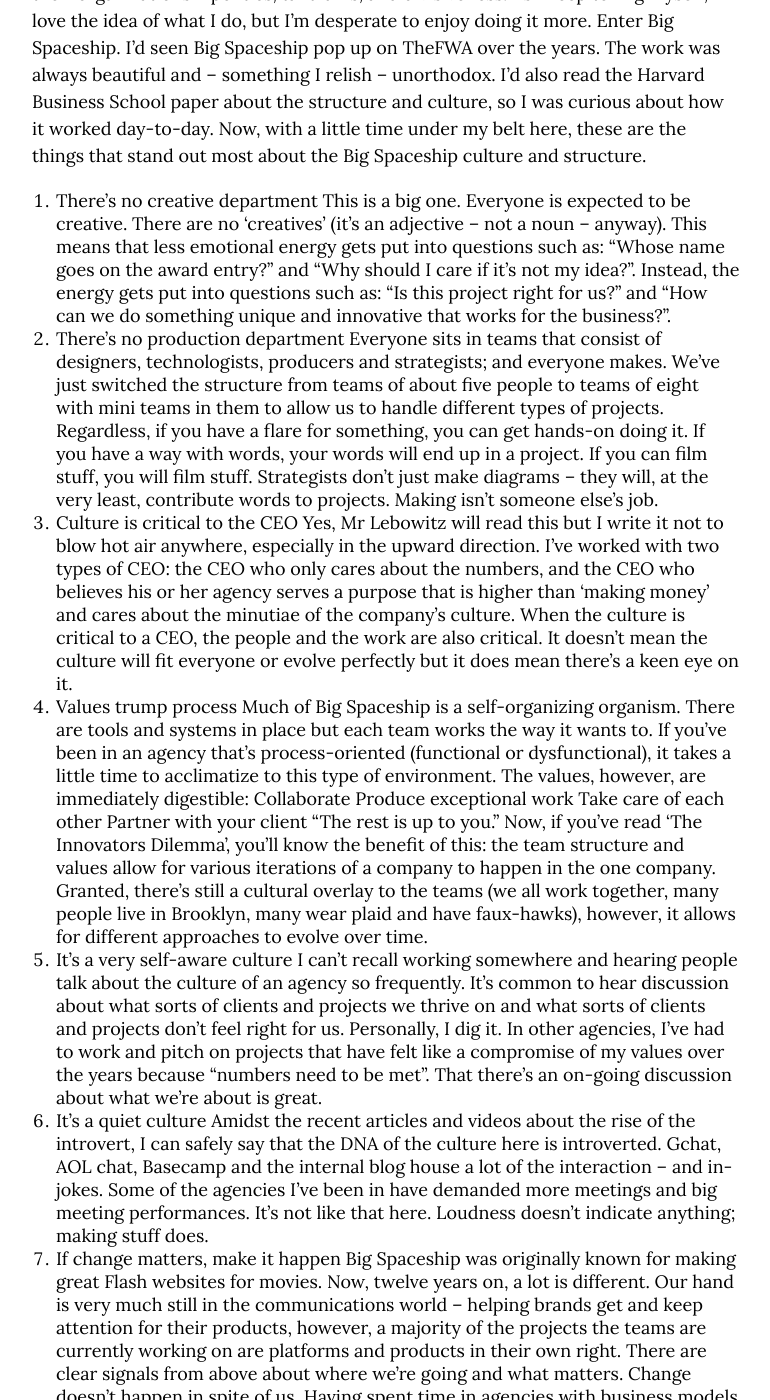
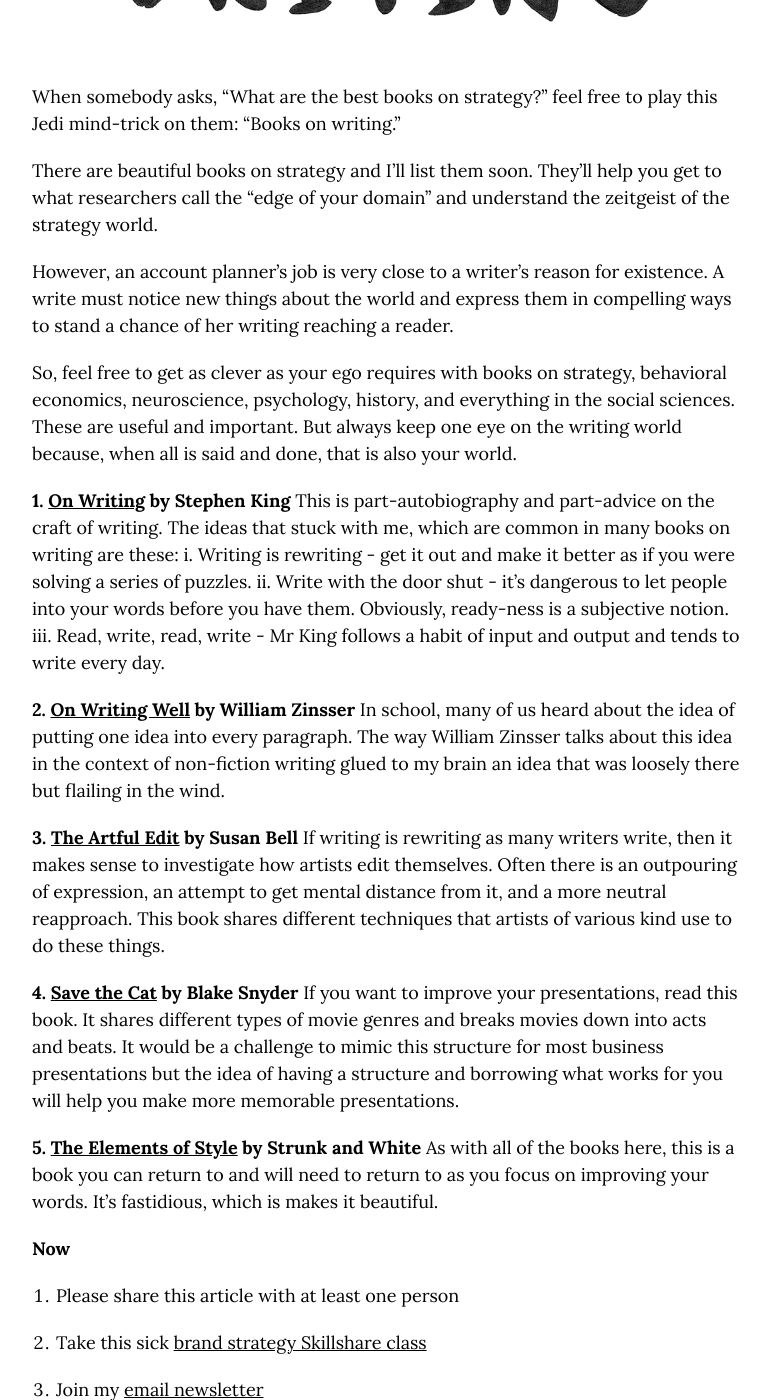
Before and after one commit to markhpollard/markhpollard.github.io, a Jekyll site: the page built from _resources/test-2.md, in a window 1280 px wide and 1400 px high, scrolled down 844 px. Shown: the whole window, without its empty margins (254-1024 px from the left). Built offline with Jekyll 4.4.1, drawn with Linux system fonts in a browser that asks for light colours; nearby versions of some CDN libraries; some of the changed text lies outside the part shown.

Commit message:
Updated Test 2

```diff
--- a/_resources/test-2.md
+++ b/_resources/test-2.md
@@ -1,37 +1,57 @@
 ---
-title: PDF Glossary
-permalink: "/resource-2"
+title: A strategist's guide to books on writing
+permalink: "/strategy-books-on-writing"
+categories:
+- strategy books
+- writing books
+- book on strategy
+- books on writing
 tags:
 - Writing
+summary: The best books on strategy are books on writing. And here are some of the
+  best books on writing.
+image: https://cdn-images-1.medium.com/max/800/1*DNocd6MVtdcU1PH5nEIVSA.jpeg
+description:
+pubdate: September 2018
 layout: article
-description: When you start a new job, you’re an outsider.
-pubdate: March 2014
-image: https://cdn-images-1.medium.com/max/800/1*DNocd6MVtdcU1PH5nEIVSA.jpeg
 ---
 
-When you start a new job, you’re an outsider. It’s just how it is. And the thing about being an outsider is that you have to size up situations quickly to work out how to be a little… well, less on the outside. Is the culture you’re entering incredibly hierarchical and dogmatic? Is it a wild free-for-all? Is bad behavior tolerated – or, even, encouraged? Are there social and intellectual pecking orders within departments? Do departments themselves sit in a pecking order? What’s the attitude toward long hours? The list goes on. But, as time passes, the answers reveal themselves and you either like them or you become an outsider somewhere else.
-In January 2012, I joined Big Spaceship after stints at Saatchi & Saatchi NY, McCann Sydney and Leo Burnett. Prior to those agencies, I worked in a dot-com, in independent digital agencies as well as digital departments inside multinational ad agencies, and I’d run my own magazine. I’ve lived in thriving cultures, incredibly toxic cultures, and some in-between. Each experience has left a bit of itself in me, but having moved to New York last year, my observations about culture intensified – not only was I was moving to a new country, I was moving into a new business culture.
-I moved from Australia to make stuff – not to sit in meetings, not to deal with bureaucracy, and not to pander to the unspoken Ponzi schemes that exist in the ad industry. I’m tired of the bad behavior that many agencies allow to fester in their organizations – politics, tantrums, and divisiveness. As I keep telling myself, I love the idea of what I do, but I’m desperate to enjoy doing it more. Enter Big Spaceship.
-I’d seen Big Spaceship pop up on TheFWA over the years. The work was always beautiful and – something I relish – unorthodox. I’d also read the Harvard Business School paper about the structure and culture, so I was curious about how it worked day-to-day. Now, with a little time under my belt here, these are the things that stand out most about the Big Spaceship culture and structure.
-1. There’s no creative department
-This is a big one. Everyone is expected to be creative. There are no ‘creatives’ (it’s an adjective – not a noun – anyway). This means that less emotional energy gets put into questions such as: “Whose name goes on the award entry?” and “Why should I care if it’s not my idea?”. Instead, the energy gets put into questions such as: “Is this project right for us?” and “How can we do something unique and innovative that works for the business?”.
-2. There’s no production department
-Everyone sits in teams that consist of designers, technologists, producers and strategists; and everyone makes. We’ve just switched the structure from teams of about five people to teams of eight with mini teams in them to allow us to handle different types of projects. Regardless, if you have a flare for something, you can get hands-on doing it. If you have a way with words, your words will end up in a project. If you can film stuff, you will film stuff. Strategists don’t just make diagrams – they will, at the very least, contribute words to projects. Making isn’t someone else’s job.
-3. Culture is critical to the CEO
-Yes, Mr Lebowitz will read this but I write it not to blow hot air anywhere, especially in the upward direction. I’ve worked with two types of CEO: the CEO who only cares about the numbers, and the CEO who believes his or her agency serves a purpose that is higher than ‘making money’ and cares about the minutiae of the company’s culture. When the culture is critical to a CEO, the people and the work are also critical. It doesn’t mean the culture will fit everyone or evolve perfectly but it does mean there’s a keen eye on it.
-4. Values trump process
-Much of Big Spaceship is a self-organizing organism. There are tools and systems in place but each team works the way it wants to. If you’ve been in an agency that’s process-oriented (functional or dysfunctional), it takes a little time to acclimatize to this type of environment. The values, however, are immediately digestible:
-Collaborate
-Produce exceptional work
-Take care of each other
-Partner with your client
-“The rest is up to you.”
-Now, if you’ve read ‘The Innovators Dilemma’, you’ll know the benefit of this: the team structure and values allow for various iterations of a company to happen in the one company. Granted, there’s still a cultural overlay to the teams (we all work together, many people live in Brooklyn, many wear plaid and have faux-hawks), however, it allows for different approaches to evolve over time.
-5. It’s a very self-aware culture
-I can’t recall working somewhere and hearing people talk about the culture of an agency so frequently. It’s common to hear discussion about what sorts of clients and projects we thrive on and what sorts of clients and projects don’t feel right for us. Personally, I dig it. In other agencies, I’ve had to work and pitch on projects that have felt like a compromise of my values over the years because “numbers need to be met”. That there’s an on-going discussion about what we’re about is great.
-6. It’s a quiet culture
-Amidst the recent articles and videos about the rise of the introvert, I can safely say that the DNA of the culture here is introverted. Gchat, AOL chat, Basecamp and the internal blog house a lot of the interaction – and in-jokes. Some of the agencies I’ve been in have demanded more meetings and big meeting performances. It’s not like that here. Loudness doesn’t indicate anything; making stuff does.
-7. If change matters, make it happen
-Big Spaceship was originally known for making great Flash websites for movies. Now, twelve years on, a lot is different. Our hand is very much still in the communications world – helping brands get and keep attention for their products, however, a majority of the projects the teams are currently working on are platforms and products in their own right. There are clear signals from above about where we’re going and what matters. Change doesn’t happen in spite of us. Having spent time in agencies with business models dependent on making TV commercials, making half-hearted attempts at change, the focus on direction is a refreshing thing to see.
-So, there you have it: seven things about Big Spaceship that you can apply to your own experiments in business and culture. Valve recently published a guide to its culture that shares much with these themes. Read eeeet.
-If you’d like to practice how you think, check out the Sweathead community.
+![the-best-books-on-strategy.jpeg](/uploads/the-best-books-on-strategy.jpeg)
+
+When somebody asks, "What are the best books on strategy?" feel free to play this Jedi mind-trick on them: "Books on writing."
+
+There are beautiful books on strategy and I'll list them soon. They'll help you get to what researchers call the "edge of your domain" and understand the zeitgeist of the strategy world.
+
+However, an account planner's job is very close to a writer's reason for existence. A write must notice new things about the world and express them in compelling ways to stand a chance of her writing reaching a reader.
+
+So, feel free to get as clever as your ego requires with books on strategy, behavioral economics, neuroscience, psychology, history, and everything in the social sciences. These are useful and important. But always keep one eye on the writing world because, when all is said and done, that is also your world.
+
+**1. [On Writing](https://www.amazon.com/Writing-10th-Anniversary-Memoir-Craft/dp/1439156816) by Stephen King**
+This is part-autobiography and part-advice on the craft of writing. The ideas that stuck with me, which are common in many books on writing are these:
+i. Writing is rewriting - get it out and make it better as if you were solving a series of puzzles.
+ii. Write with the door shut - it's dangerous to let people into your words before you have them. Obviously, ready-ness is a subjective notion.
+iii. Read, write, read, write - Mr King follows a habit of input and output and tends to write every day.
+
+**2. [On Writing Well](https://www.amazon.com/Writing-Well-Classic-Guide-Nonfiction/dp/0060891548/ref=pd_lpo_sbs_14_t_0?_encoding=UTF8&psc=1&refRID=ZH7B1NSTDQ02JNDGPJD1) by William Zinsser**
+In school, many of us heard about the idea of putting one idea into every paragraph. The way William Zinsser talks about this idea in the context of non-fiction writing glued to my brain an idea that was loosely there but flailing in the wind.
+
+**3. [The Artful Edit](https://www.amazon.com/Artful-Edit-Practice-Editing-Yourself/dp/0393332179/ref=sr_1_1?s=books&ie=UTF8&qid=1538081560&sr=1-1&keywords=The\+Artful\+Edit) by Susan Bell**
+If writing is rewriting as many writers write, then it makes sense to investigate how artists edit themselves. Often there is an outpouring of expression, an attempt to get mental distance from it, and a more neutral reapproach. This book shares different techniques that artists of various kind use to do these things.
+
+**4. [Save the Cat](https://www.amazon.com/Save-Cat-Blake-Snyder-ebook/dp/B00340ESIS/ref=sr_1_1?s=books&ie=UTF8&qid=1538081656&sr=1-1&keywords=Save\+the\+Cat\+by\+Blake\+Snyder) by Blake Snyder**
+If you want to improve your presentations, read this book. It shares different types of movie genres and breaks movies down into acts and beats. It would be a challenge to mimic this structure for most business presentations but the idea of having a structure and borrowing what works for you will help you make more memorable presentations.
+
+**5. [The Elements of Style](https://www.amazon.com/Elements-Style-Fourth-William-Strunk/dp/020530902X/ref=sr_1_4?s=books&ie=UTF8&qid=1538081759&sr=1-4&keywords=The\+Elements\+of\+Style) by Strunk and White**
+As with all of the books here, this is a book you can return to and will need to return to as you focus on improving your words. It's fastidious, which is makes it beautiful.
+
+**Now**
+
+1. Please share this article with at least one person
+
+2. Take this sick [brand strategy Skillshare class](http://skl.sh/markpollard)
+
+3. Join my [email newsletter](https://markpollard.us1.list-manage.com/subscribe?u=dfb4c80f84a49d4cfc0d34490&id=c66948a2fc)
+
+4. Come find me on [Twitter](http://www.twitter.com/markpollard), [Instagram](http://www.instagram.com/markpollard), and [LinkedIn](https://www.linkedin.com/in/markpollardstrategist/)
+
+5. Join thousands of strategists in [Sweathead](http://www.sweathead.co) on Facebook
```
